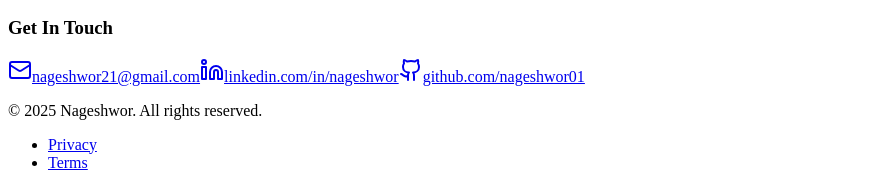
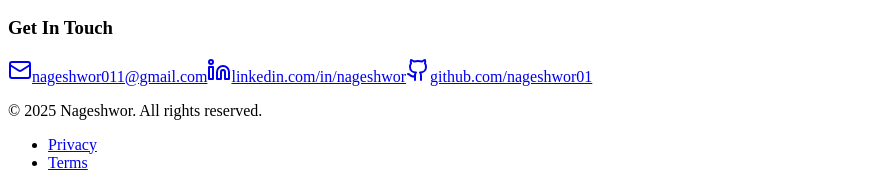
Before and after one commit to nageshwor011/portfolio, a Next.js app: page / in a window 1280 px wide. Shown: the part 2630-2802 px from the top of the page, without its empty margins (0-891 px from the left). Built offline with nearby package versions, Linux system fonts and the light colour scheme.

Commit message:
email issue fixed

```diff
--- a/src/app/components/Footer.jsx
+++ b/src/app/components/Footer.jsx
@@ -89,7 +89,7 @@ export default function Footer() {
                 className="text-sm text-gray-600 hover:text-blue-600 flex items-center gap-2 transition-colors"
               >
                 <Mail className="h-4 w-4 text-gray-500 flex-shrink-0" />
-                <span className="truncate">nageshwor21@gmail.com</span>
+                <span className="truncate">nageshwor011@gmail.com</span>
               </a>
               <a
                 href="https://linkedin.com/in/nageshwor"
```
